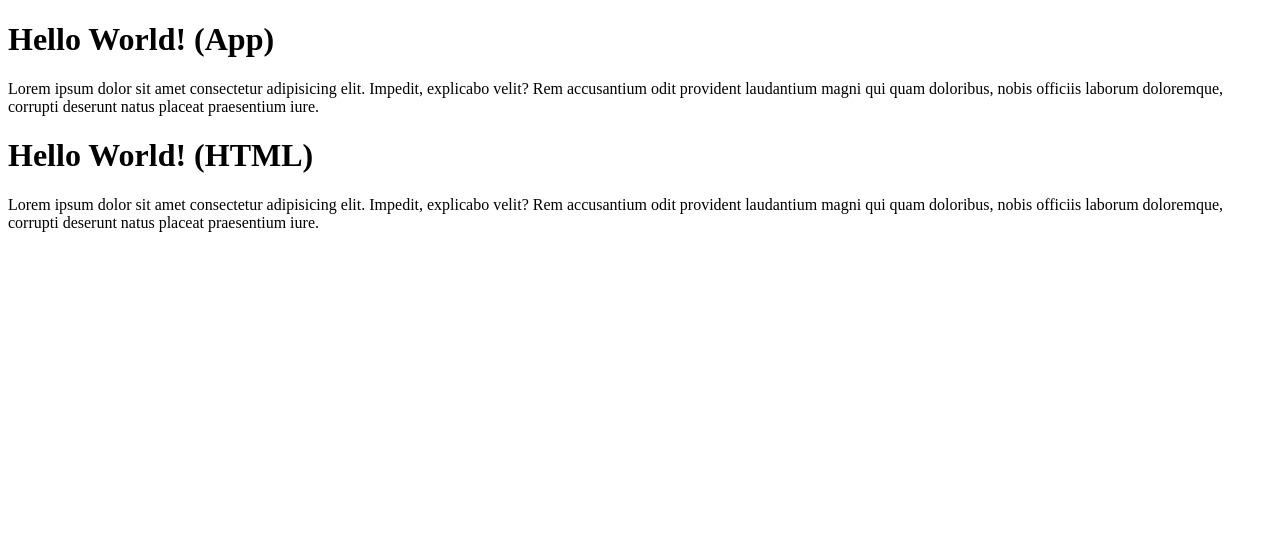
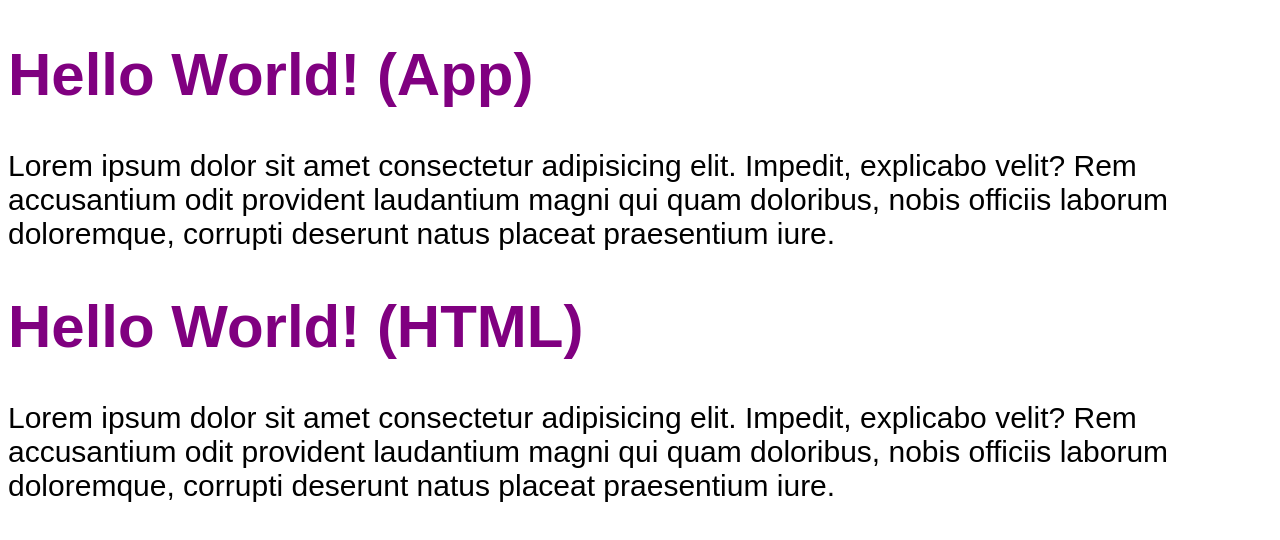
Before and after one commit to DenisSantos35/chronos-pomodoro, a React (Vite) app: page / in a window 1280 px wide. Shown: the top 540 px of the page. Built offline with nearby package versions, Linux system fonts and the light colour scheme.

Commit message:
importando e usando arquivos de CSS globais

```diff
--- a/src/App.tsx
+++ b/src/App.tsx
@@ -27,6 +27,8 @@
 // }
 
 // export { App };
+import './styles/theme.css';
+import './styles/global.css';
 
 export function App() {
   return (
--- /dev/null
+++ b/src/styles/global.css
@@ -0,0 +1,8 @@
+body {
+  font-family: sans-serif;
+  font-size: 30px;
+}
+
+h1 {
+  color: var(--primary);
+}
--- /dev/null
+++ b/src/styles/theme.css
@@ -0,0 +1,3 @@
+:root {
+  --primary: purple;
+}
```
